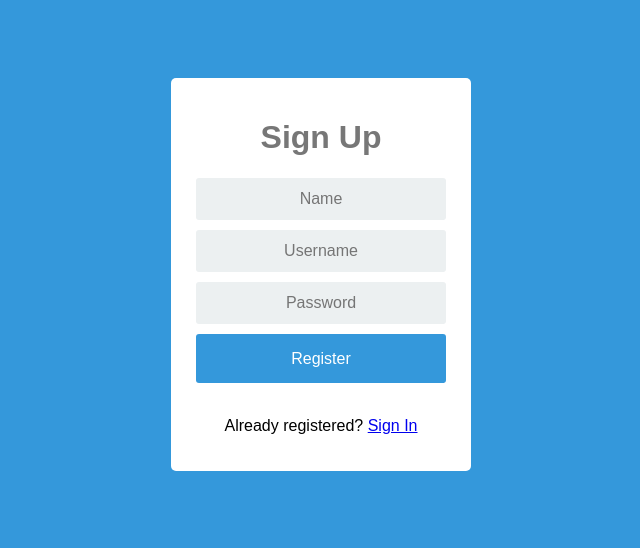
After one commit to ashayaan/Devops, a Flask app: page /showSignUp in a window 1280 px wide. The commit adds this page. Shown: the top 548 px of the page, without its empty margins (319-959 px from the left). Run offline with Flask 2, Linux system fonts and the light colour scheme.

Commit message:
login and logout

```diff
--- a/server.py
+++ b/server.py
@@ -1,14 +1,83 @@
-from flask import Flask, render_template, request
+from flask import Flask, flash, redirect, render_template, request, session, abort
+from flaskext.mysql import MySQL
+import os
+
+mysql = MySQL()
 app = Flask(__name__)
+app.config['MYSQL_DATABASE_USER'] = 'root'
+app.config['MYSQL_DATABASE_PASSWORD'] = 'Shayaan7'
+app.config['MYSQL_DATABASE_DB'] = 'devops'
+app.config['MYSQL_DATABASE_HOST'] = 'localhost'
+mysql.init_app(app)
 
 
+# @app.route('/')
+# def student():
+# 	return render_template('index.html')
+
 @app.route('/')
-def student():
-	return render_template('index.html')
+def home():
+	if not session.get('logged_in'):
+		return render_template('index.html')
+	else:
+		return render_template("home.html")
 
-@app.route('/about')
-def hello():
-	return render_template('about.html')
+
+@app.route('/showSignUp')
+def showSignUp():
+	return render_template('signup.html')
+
+@app.route('/signin')
+def signin():
+	return render_template('signin.html')
+
+@app.route('/signUp',methods=['POST'])
+def signUp():
+	query = "INSERT INTO users(ID,Name,username,password) " \
+            "VALUES(%s,%s,%s,%s)"
+	name = request.form['name']
+	username = request.form['username']
+	password = request.form['password']
+	conn = mysql.connect()
+	cursor = conn.cursor()
+	if name and username and password:
+		isdata = (0,name,username,password)
+		cursor.execute("SELECT * from users where username='" + username + "'")
+		data = cursor.fetchone()
+		if data is None:
+			print isdata
+			cursor.execute(query,isdata)
+			conn.commit()
+			return render_template("signin.html")
+		else:
+			error = 'Username already existts'
+			return render_template('signup.html',error=error)
+	else:
+		error = 'Enter all the details'
+		return render_template('signup.html',error=error)
+
+
+
+@app.route('/login', methods=['POST'])
+def do_admin_login():
+	password = request.form['password']
+	username = request.form['username']
+	cursor = mysql.connect().cursor()
+	cursor.execute("SELECT * from users where username='" + username + "' and password='" + password + "'")
+	data = cursor.fetchone()
+	if data is None:
+		session["logged_in"]=False
+		error = 'Username or Password Wrong!'
+		return render_template('signin.html',error=error)
+	else:
+		session['logged_in'] = True
+		return home()
+
+@app.route("/logout")
+def logout():
+	session['logged_in'] = False
+	return home()
 
 if __name__ == '__main__':
+	app.secret_key = os.urandom(12)
 	app.run(debug = True,host= '0.0.0.0')
--- /dev/null
+++ b/static/style.css
@@ -0,0 +1,78 @@
+* {
+box-sizing: border-box;
+}
+
+*:focus {
+	outline: none;
+}
+body {
+font-family: Arial;
+background-color: #3498DB;
+padding: 50px;
+}
+.login {
+margin: 20px auto;
+width: 300px;
+}
+.login-screen {
+background-color: #FFF;
+padding: 20px;
+border-radius: 5px
+}
+
+.app-title {
+text-align: center;
+color: #777;
+}
+
+.login-form {
+text-align: center;
+}
+.control-group {
+margin-bottom: 10px;
+}
+
+input {
+text-align: center;
+background-color: #ECF0F1;
+border: 2px solid transparent;
+border-radius: 3px;
+font-size: 16px;
+font-weight: 200;
+padding: 10px 0;
+width: 250px;
+transition: border .5s;
+}
+
+input:focus {
+border: 2px solid #3498DB;
+box-shadow: none;
+}
+
+.btn {
+  border: 2px solid transparent;
+  background: #3498DB;
+  color: #ffffff;
+  font-size: 16px;
+  line-height: 25px;
+  padding: 10px 0;
+  text-decoration: none;
+  text-shadow: none;
+  border-radius: 3px;
+  box-shadow: none;
+  transition: 0.25s;
+  display: block;
+  width: 250px;
+  margin: 0 auto;
+}
+
+.btn:hover {
+  background-color: #2980B9;
+}
+
+.login-link {
+  font-size: 12px;
+  color: #444;
+  display: block;
+	margin-top: 12px;
+}
--- /dev/null
+++ b/templates/signup.html
@@ -0,0 +1,46 @@
+<!DOCTYPE html>
+<html>
+<head>
+	<title>Login</title>
+	<link rel="stylesheet" href="/static/style.css" type="text/css">
+</head>
+<body>
+	<form action="/signUp" method="POST">
+	<div class="login">
+		<div class="login-screen">
+			<div class="app-title">
+				<h1>Sign Up</h1>
+			</div>
+			{% if error %}
+    				<p class=error><strong>Error:</strong> {{ error }}
+  		{% endif %}
+			{% if session['logged_in'] %}
+				<p>You're logged in already!</p>
+			{% else %}
+			<div class="login-form">
+				<div class="control-group">
+					<input type="text" class="login-field" value="" placeholder="Name" name="name">
+					<label class="login-field-icon fui-user" for="login-name"></label>
+				</div>
+
+				<div class="control-group">
+					<input type="text" class="login-field" value="" placeholder="Username" name="username">
+					<label class="login-field-icon fui-user" for="login-name"></label>
+				</div>
+
+				<div class="control-group">
+					<input type="password" class="login-field" value="" placeholder="Password" name="password">
+					<label class="login-field-icon fui-lock" for="login-pass"></label>
+				</div>
+
+				<input type="submit" value="Register" class="btn btn-primary btn-large btn-block" >
+				<br>
+				<p class="message">Already registered? <a href="/signin">Sign In</a></p>
+			</div>
+			{% endif %}
+		</div>
+	</div>
+</form>
+</div>
+</body>
+</html>
```
Also changed, not shown: templates/home.html (added, +10 -0 lines), templates/index.html (+63 -7 lines), templates/signin.html (added, +41 -0 lines).
